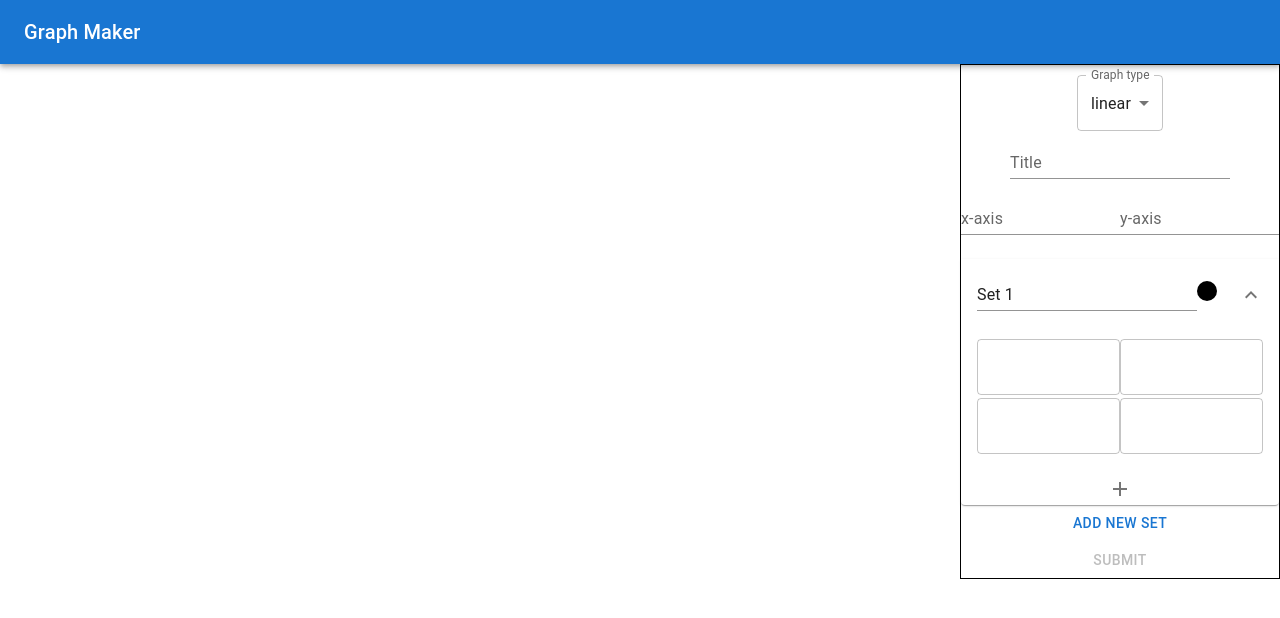
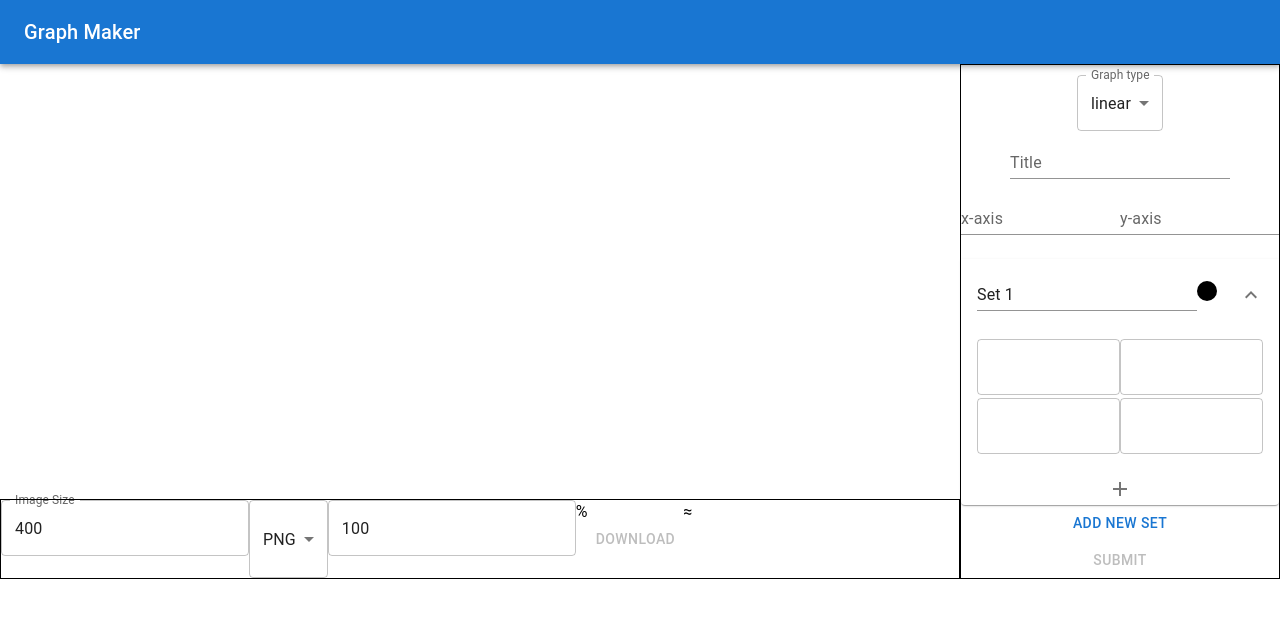
Before and after one commit to Skyrlon/graph-maker, a React (Create React App) app: page / in a window 1280 px wide. Shown: the top 618 px of the page. Built offline with nearby package versions, Linux system fonts and the light colour scheme.

Commit message:
Fix download et graph displays depending on data

```diff
--- a/src/App.js
+++ b/src/App.js
@@ -37,13 +37,8 @@ function App() {
       </AppBar>
       <StyledBox>
         <DataInputs dataSubmit={handleDataSubmitted} />
-        {data && (
-          <>
-            <Graph data={data} sendSvgData={(x) => setSvgData(x)} />
-
-            <DownloadSection svgData={{ ...svgData, title: data.title }} />
-          </>
-        )}
+        <Graph data={data} sendSvgData={(x) => setSvgData(x)} />
+        <DownloadSection svgData={{ ...svgData, title: data?.title }} />
       </StyledBox>
     </div>
   );
--- a/src/DownloadSection.jsx
+++ b/src/DownloadSection.jsx
@@ -120,7 +120,11 @@ function DownloadSection({ svgData }) {
         ></TextField>
         <Typography>%</Typography>
       </Box>
-      <Button onClick={download}>Download</Button>
+
+      <Button disabled={!imgDataURL} onClick={download}>
+        Download
+      </Button>
+
       <Typography>≈{imgFileSize}</Typography>
 
       <canvas id="canvas" ref={canvasRef}></canvas>
--- a/src/Graph.jsx
+++ b/src/Graph.jsx
@@ -56,6 +56,7 @@ function Graph({ data, sendSvgData }) {
   return (
     <StyledGraph>
       <div className="container">
+        {data && (
           <svg
             viewBox={`0 0 ${imageLength} ${imageLength}`}
             width={imageLength}
@@ -78,6 +79,7 @@ function Graph({ data, sendSvgData }) {
               />
             )}
           </svg>
+        )}
       </div>
     </StyledGraph>
   );
```
Lines whose indentation alone changed are shown as unchanged.
